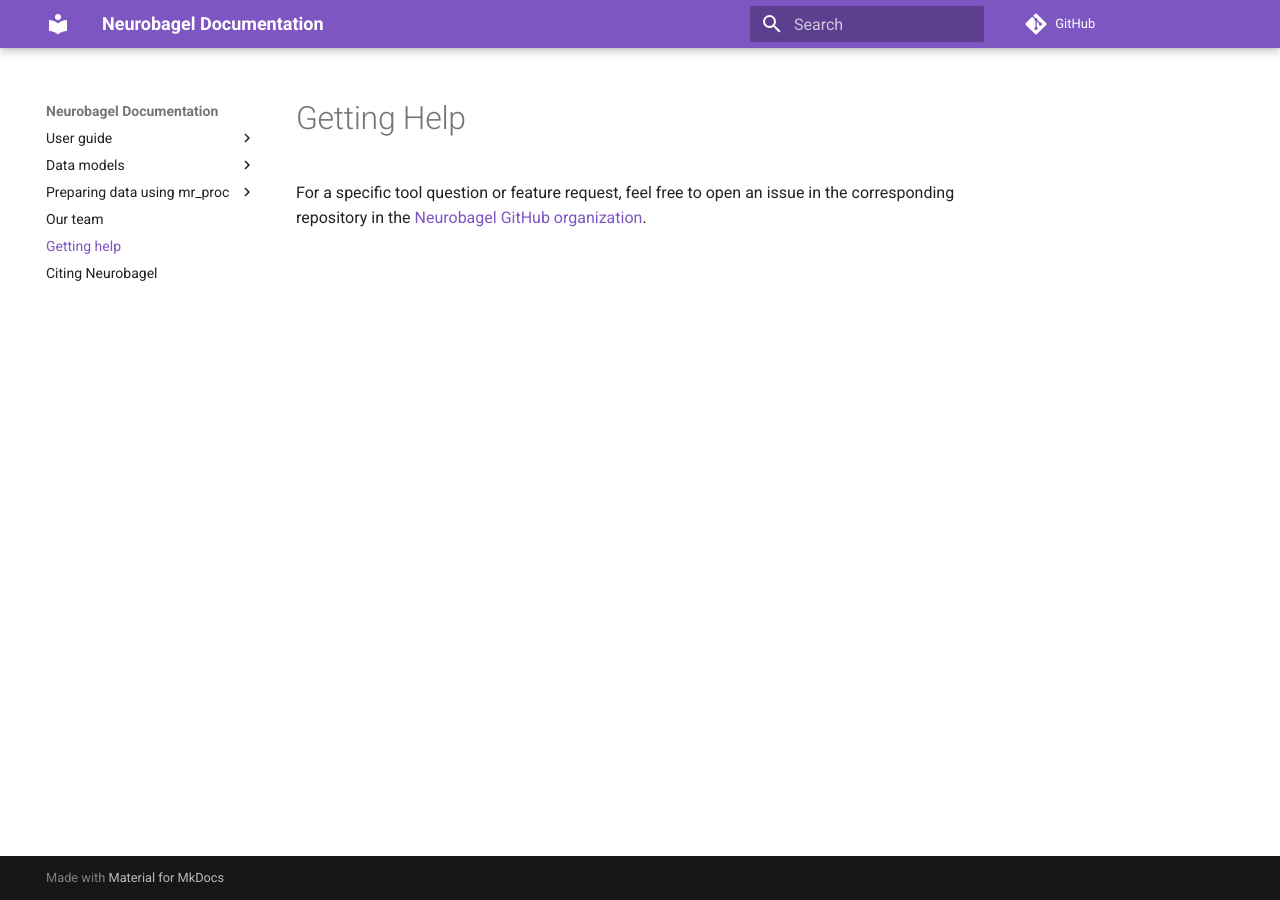
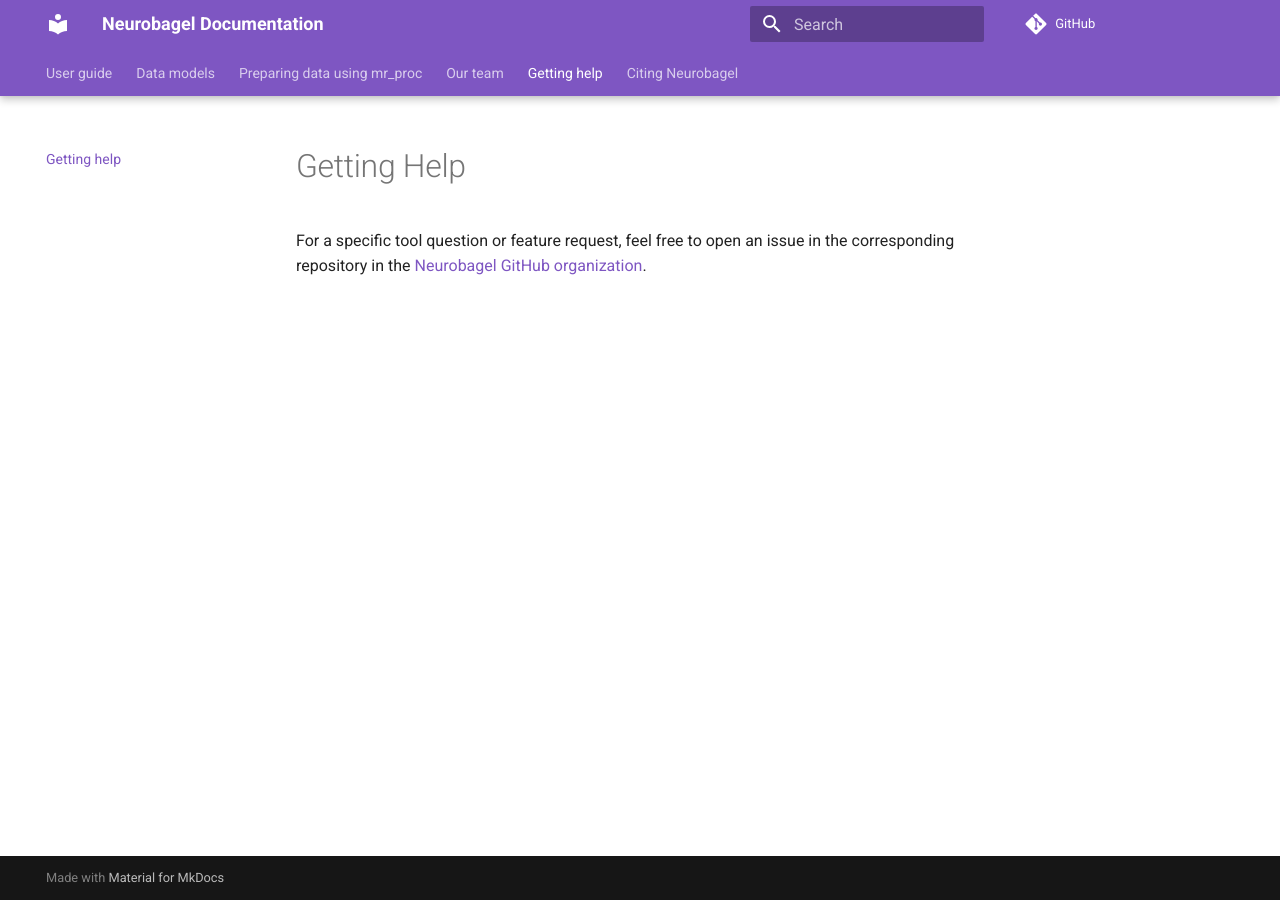
Before and after one commit to neurobagel/documentation, an MkDocs documentation site: the page built from docs/getting_help.md, in a window 1280 px wide. Built offline with MkDocs 1.6.1 and Material for MkDocs 9.7.7, drawn with Linux system fonts in a browser that asks for light colours; comment, search, counter and statistics services are not loaded.

Commit message:
Setup docs landing page
- load tailwind css for styling
- insert dummy templates
- configure mkdocs

```diff
--- /dev/null
+++ b/docs/overrides/home.html
@@ -0,0 +1,159 @@
+<!-- Custom HTML site displayed as the Home chapter -->
+{% extends "main.html" %}
+
+{% block scripts %}
+  {{ super() }}
+  <script src="https://cdn.tailwindcss.com"></script>
+{% endblock %}
+
+{% block announce %}
+    Help us select a logo for Neurobagel: <a href="https://unsplash.com">Submit your idea</a>
+{% endblock %}
+
+{% block tabs %}
+{{ super() }}
+
+
+<section class="bg-gradient-to-b from-[#e92063] via-purple-500 to-transparent">
+    <div class="relative items-center w-full px-5 py-24 mx-auto md:px-12 lg:px-16 max-w-7xl">
+      <div class="relative flex-col items-start m-auto align-middle">
+        <div class="grid grid-cols-1 gap-6 lg:grid-cols-2 lg:gap-24">
+          <div class="relative items-center gap-12 m-auto lg:inline-flex md:order-first">
+            <div class="max-w-xl text-center lg:text-left">
+              <div><p class="text-2xl font-medium tracking-tight text-black sm:text-4xl">
+    I am a short heading
+  </p>
+  <p class="max-w-xl mt-4 text-base tracking-tight text-gray-600">
+    Use this paragraph to share information about your company or products. Make
+    it engaging and interesting, and showcase your brand's personality. Thanks for
+    visiting our website!
+  </p>
+  </div>
+              <div class="flex flex-col items-center justify-center gap-3 mt-10 lg:flex-row lg:justify-start">
+                <a href="#" class="items-center justify-center w-full px-6 py-2.5 text-center text-white duration-200 bg-black border-2 border-black rounded-full nline-flex hover:bg-transparent hover:border-black hover:text-black focus:outline-none lg:w-auto focus-visible:outline-black text-sm focus-visible:ring-black">
+                  Get started
+                </a>
+                <a href="#" class="inline-flex items-center justify-center text-sm font-semibold text-black duration-200 hover:text-blue-500 focus:outline-none focus-visible:outline-gray-600">
+                  Learn more
+                  <span aria-hidden="true"> → </span>
+                </a>
+              </div>
+            </div>
+          </div>
+          <div class="order-first block w-full mt-12 aspect-square lg:mt-0">
+            <img class="object-cover object-center w-full mx-auto bg-gray-300 border lg:ml-auto" alt="hero" src="https://d33wubrfki0l68.cloudfront.net/2ef8f651607bb32a3fc3a21d71dfe37fe89e2c26/c954d/images/placeholders/square1.svg">
+          </div>
+        </div>
+      </div>
+      <div>
+        <div class="pt-12 mx-auto lg:max-w-7xl">
+          <dl class="grid grid-cols-1 gap-6 space-y-0 text-center lg:gap-24 lg:grid-cols-3 lg:text-left">
+            <div>
+              <div>
+                <p class="mt-5 text-lg font-medium leading-6 text-black">
+                  Developer experience
+                </p>
+              </div>
+              <div class="mt-2 text-base text-gray-500">
+                Plus, our platform is constantly evolving to meet the changing
+                needs of the tech industry, ensuring you'll always be ahead.
+              </div>
+            </div>
+            <div>
+              <div>
+                <p class="mt-5 text-lg font-medium leading-6 text-black">
+                  Designers go-to app
+                </p>
+              </div>
+              <div class="mt-2 text-base text-gray-500">
+                Plus, our platform is constantly evolving to meet the changing
+                needs of the tech industry, ensuring you'll always be ahead.
+              </div>
+            </div>
+            <div>
+              <div>
+                <p class="mt-5 text-lg font-medium leading-6 text-black">
+                  Easy onboarding
+                </p>
+              </div>
+              <div class="mt-2 text-base text-gray-500">
+                Plus, our platform is constantly evolving to meet the changing
+                needs of the tech industry, ensuring you'll always be ahead.
+              </div>
+            </div>
+          </dl>
+        </div>
+      </div>
+    </div>
+  </section>
+
+<div class="bg-white">
+    <div class="mx-auto max-w-7xl py-24 sm:px-6 sm:py-32 lg:px-8">
+        <div class="relative isolate overflow-hidden bg-gray-900 px-6 pt-16 shadow-2xl sm:rounded-3xl sm:px-16 md:pt-24 lg:flex lg:gap-x-20 lg:px-24 lg:pt-0">
+            <svg viewBox="0 0 1024 1024" class="absolute left-1/2 top-1/2 -z-10 h-[64rem] w-[64rem] -translate-y-1/2 [mask-image:radial-gradient(closest-side,white,transparent)] sm:left-full sm:-ml-80 lg:left-1/2 lg:ml-0 lg:-translate-x-1/2 lg:translate-y-0" aria-hidden="true">
+                <circle cx="512" cy="512" r="512" fill="url(#759c1415-0410-454c-8f7c-9a820de03641)" fill-opacity="0.7" />
+                <defs>
+                <radialGradient id="759c1415-0410-454c-8f7c-9a820de03641">
+                    <stop stop-color="#7775D6" />
+                    <stop offset="1" stop-color="#E935C1" />
+                </radialGradient>
+                </defs>
+            </svg>
+
+            <div class="mx-auto max-w-md text-center lg:mx-0 lg:flex-auto lg:py-32 lg:text-left">
+                <h2 class="text-3xl font-bold tracking-tight text-white sm:text-4xl">Boost your productivity.<br>Start using our app today.</h2>
+                <p class="mt-6 text-lg leading-8 text-gray-300">Ac euismod vel sit maecenas id pellentesque eu sed consectetur. Malesuada adipiscing sagittis vel nulla.</p>
+                <div class="mt-10 flex items-center justify-center gap-x-6 lg:justify-start">
+                <a href="#" class="rounded-md bg-white px-3.5 py-2.5 text-sm font-semibold text-gray-900 shadow-sm hover:bg-gray-100 focus-visible:outline focus-visible:outline-2 focus-visible:outline-offset-2 focus-visible:outline-white">Get started</a>
+                <a href="#" class="text-sm font-semibold leading-6 text-white">Learn more <span aria-hidden="true">→</span></a>
+                </div>
+            </div>
+
+            <div class="relative mt-16 h-80 lg:mt-8">
+                <img class="absolute left-0 top-0 w-[57rem] max-w-none rounded-md bg-white/5 ring-1 ring-white/10" src="annotator_screenshot.png" alt="App screenshot" width="1824" height="1080">
+            </div>
+
+        </div>
+    </div>
+</div>
+
+<!-- Reverse Feature -->
+<div class="bg-white">
+    <div class="mx-auto max-w-7xl py-24 sm:px-6 sm:py-32 lg:px-8">
+        <div class="relative isolate overflow-hidden bg-slate-900 px-6 pt-16 shadow-2xl sm:rounded-3xl sm:px-16 md:pt-24 lg:flex lg:flex-row-reverse lg:gap-x-20 lg:px-24 lg:pt-0">
+            <svg viewBox="0 0 1024 1024" class="absolute left-1/2 top-1/2 -z-10 h-[64rem] w-[64rem] -translate-y-1/2 [mask-image:radial-gradient(closest-side,white,transparent)] sm:left-full sm:-ml-80 lg:left-1/2 lg:ml-0 lg:-translate-x-1/2 lg:translate-y-0" aria-hidden="true">
+                <circle cx="512" cy="512" r="512" fill="url(#759c1415-0410-454c-8f7c-9a820de03641)" fill-opacity="0.7" />
+                <defs>
+                <radialGradient id="759c1415-0410-454c-8f7c-9a820de03641">
+                    <stop stop-color="#7775D6" />
+                    <stop offset="1" stop-color="#E935C1" />
+                </radialGradient>
+                </defs>
+            </svg>
+
+            <div class="mx-auto max-w-md text-center lg:mx-0 lg:flex-auto lg:py-32 lg:text-left">
+                <h2 class="text-3xl font-bold tracking-tight text-white sm:text-4xl">Boost your productivity.<br>Start using our app today.</h2>
+                <p class="mt-6 text-lg leading-8 text-gray-300">Ac euismahrwhghepghrg aiwuhfeiiewif wijfjfirefj od vel sit maecenas id pellentesque eu sed consectetur. Malesuada adipiscing sagittis vel nulla.</p>
+                <div class="mt-10 flex items-center justify-center gap-x-6 lg:justify-start">
+                    <a href="#" class="rounded-md bg-white px-3.5 py-2.5 text-sm font-semibold text-gray-900 shadow-sm hover:bg-gray-100 focus-visible:outline focus-visible:outline-2 focus-visible:outline-offset-2 focus-visible:outline-white">Get started</a>
+                    <a href="#" class="text-sm font-semibold leading-6 text-white">Learn more <span aria-hidden="true">→</span></a>
+                </div>
+            </div>
+
+            <div class="relative mt-16 h-80 lg:mt-8">
+                <div class="absolute right-0 top-0 w-[57rem] max-w-none">
+                    <img class="w-full h-full object-cover rounded-md bg-white/5 ring-1 ring-white/10" src="annotator_screenshot.png" alt="App screenshot" width="1824" height="1080">
+                </div>
+            </div>
+        </div>
+    </div>
+</div>
+{% endblock %}
+
+{% block content %}
+
+{% endblock %}
+
+{% block footer %}
+
+{% endblock %}
--- /dev/null
+++ b/docs/overrides/main.html
@@ -0,0 +1,2 @@
+
+{% extends "base.html" %}
--- a/mkdocs.yml
+++ b/mkdocs.yml
@@ -1,6 +1,12 @@
 site_name: Neurobagel Documentation
 theme:
   name: material
+  custom_dir: docs/overrides
+  features:
+  - navigation.tabs
+  - navigation.tabs.sticky
+  - navigation.indexes
+  - navigation.expand
   palette:
     primary: deep purple
     accent: amber
```
Also changed, not shown: docs/index.md (added, +4 -0 lines).
